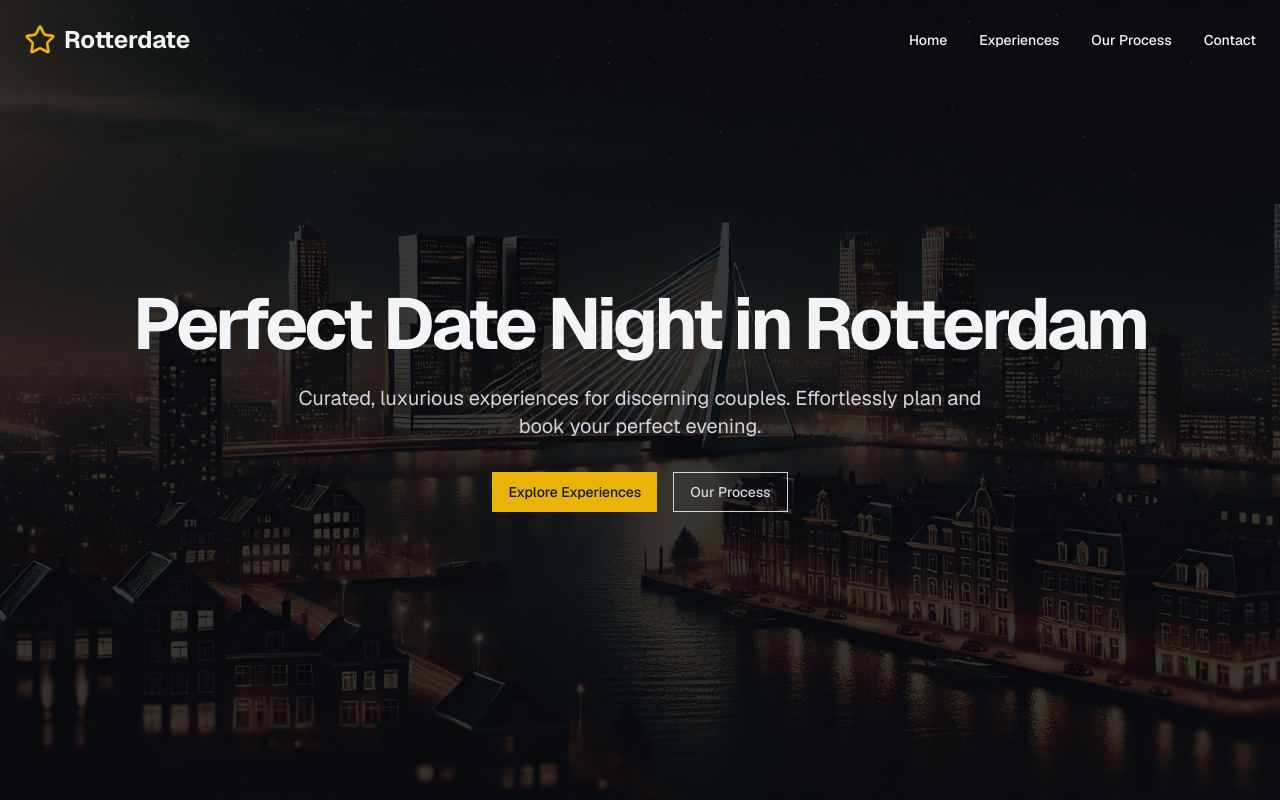
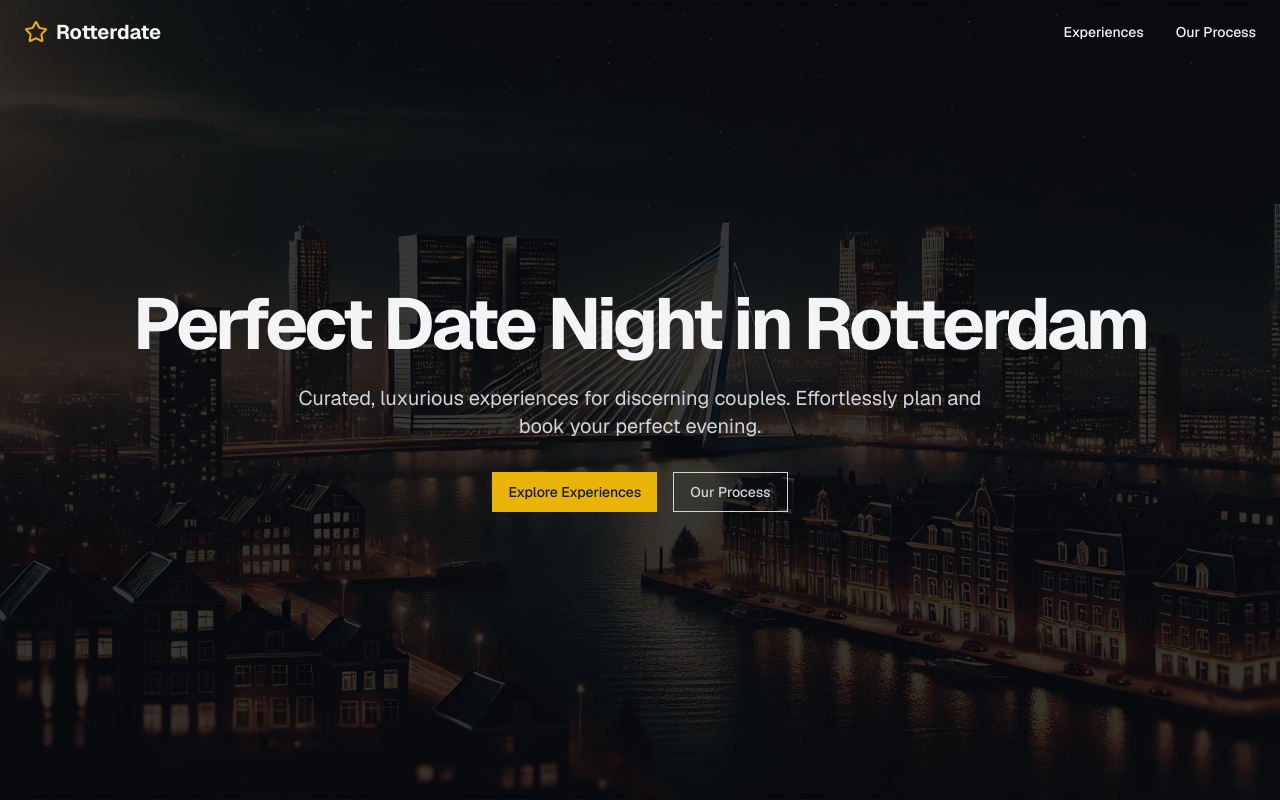
Before and after one commit to canalinfotech/rotterdate, a Next.js app: page / in a window 1280 px wide. Shown: the top 800 px of the page. Built offline with nearby package versions, Linux system fonts and the light colour scheme.

Commit message:
optimized header and buttons

```diff
--- a/src/app/page.tsx
+++ b/src/app/page.tsx
@@ -146,27 +146,29 @@ export default function Component() {
     document.getElementById('our-process')?.scrollIntoView({ behavior: 'smooth' })
   }
 
+  const scrollToExperiences = () => {
+    document.getElementById('experiences')?.scrollIntoView({ behavior: 'smooth' })
+  }
+
+  const scrollToHome = () => {
+    window.scrollTo({ top: 0, behavior: 'smooth' })
+  }
+
   return (
     <div className="flex flex-col min-h-screen bg-gray-900 text-gray-100">
-      <header className={`fixed w-full px-4 lg:px-6 h-20 flex items-center transition-all duration-300 z-50 ${scrollPosition > 50 ? 'bg-gray-900 shadow-lg' : 'bg-transparent'
+      <header className={`fixed w-full px-4 lg:px-6 h-16 flex items-center transition-all duration-300 z-50 ${scrollPosition > 50 ? 'bg-gray-900 shadow-lg' : 'bg-transparent'
         }`}>
         <Link className="flex items-center justify-center" href="#">
-          <Star className="h-8 w-8 text-yellow-500" />
-          <span className="ml-2 text-2xl font-bold">Rotterdate</span>
+          <Star className="h-6 w-6 text-yellow-500" />
+          <span className="ml-2 text-xl font-bold">Rotterdate</span>
         </Link>
         <nav className="hidden md:flex ml-auto gap-6 sm:gap-8">
-          <Link className="text-sm font-medium hover:text-yellow-500 transition-colors" href="#">
-            Home
-          </Link>
-          <Link className="text-sm font-medium hover:text-yellow-500 transition-colors" href="#">
+          <button onClick={scrollToExperiences} className="text-sm font-medium hover:text-yellow-500 transition-colors">
             Experiences
-          </Link>
+          </button>
           <button onClick={scrollToProcess} className="text-sm font-medium hover:text-yellow-500 transition-colors">
             Our Process
           </button>
-          <Link className="text-sm font-medium hover:text-yellow-500 transition-colors" href="#">
-            Contact
-          </Link>
         </nav>
         <Button
           variant="ghost"
@@ -179,12 +181,15 @@ export default function Component() {
       {isMenuOpen && (
         <div className="fixed inset-0 bg-gray-900 z-40 flex flex-col items-center justify-center">
           <nav className="flex flex-col gap-6 text-center">
-            <Link className="text-xl font-medium hover:text-yellow-500 transition-colors" href="#" onClick={() => setIsMenuOpen(false)}>
-              Home
-            </Link>
-            <Link className="text-xl font-medium hover:text-yellow-500 transition-colors" href="#" onClick={() => setIsMenuOpen(false)}>
+            <button
+              onClick={() => {
+                scrollToExperiences()
+                setIsMenuOpen(false)
+              }}
+              className="text-xl font-medium hover:text-yellow-500 transition-colors"
+            >
               Experiences
-            </Link>
+            </button>
             <button
               onClick={() => {
                 scrollToProcess()
@@ -194,9 +199,6 @@ export default function Component() {
             >
               Our Process
             </button>
-            <Link className="text-xl font-medium hover:text-yellow-500 transition-colors" href="#" onClick={() => setIsMenuOpen(false)}>
-              Contact
-            </Link>
           </nav>
           <Button
             variant="ghost"
@@ -231,7 +233,12 @@ export default function Component() {
               Curated, luxurious experiences for discerning couples. Effortlessly plan and book your perfect evening.
             </p>
             <div className="space-x-4">
-              <Button className="bg-yellow-500 text-gray-900 hover:bg-yellow-400">Explore Experiences</Button>
+              <Button
+                className="bg-yellow-500 text-gray-900 hover:bg-yellow-400"
+                onClick={scrollToExperiences}
+              >
+                Explore Experiences
+              </Button>
               <Button
                 variant="outline"
                 className="border-gray-300 text-gray-300 hover:bg-gray-800"
@@ -242,7 +249,7 @@ export default function Component() {
             </div>
           </div>
         </section>
-        <section className="w-full py-12 md:py-16 bg-gray-800">
+        <section id="experiences" className="w-full py-12 md:py-16 bg-gray-800 pt-24">
           <div className="container px-4 md:px-6">
             <h2 className="text-3xl font-bold tracking-tighter sm:text-4xl md:text-5xl text-gray-100 mb-12 text-center">
               We got you covered!
```
